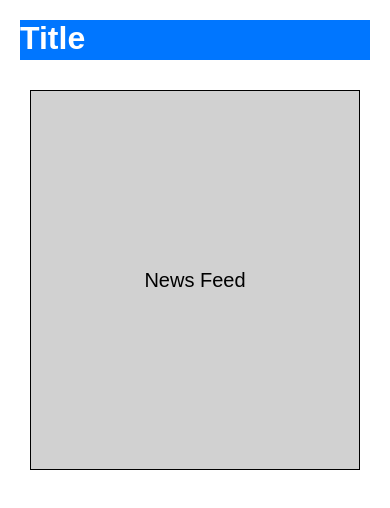
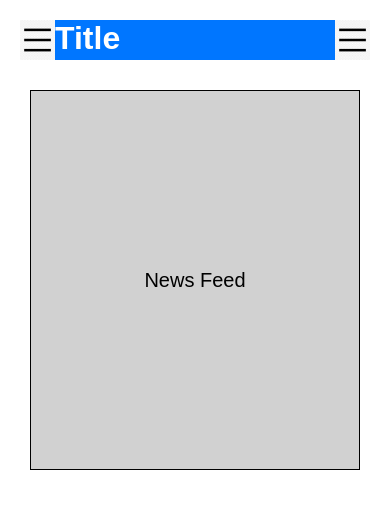
Before and after one commit to olegleptso/Responsive, a plain HTML site: page index.html in a window 390 px wide. Drawn offline with Linux system fonts and the light colour scheme.

Commit message:
gamburgers

```diff
--- a/index.html
+++ b/index.html
@@ -9,7 +9,15 @@
 </head>
 <body>
 	<div class="nav">
-		<h1>Title</h1>
+		<div class="gamburgerleft">
+			<img src="gamburger.jpg">
+		</div>
+		<div class="title">
+			<h1>Title</h1>
+		</div>
+		<div class="gamburgerright">
+			<img src="gamburger.jpg">
+		</div>
 	</div>
 	<div class="main">
 		<div class="leftside">
--- a/style.css
+++ b/style.css
@@ -6,12 +6,32 @@
 }
 
 .nav {
+	display: flex;
 	margin: 20px;
 	height: 40px;
 	background-color: #0076ff;
 	color:white;
 	font-family: sans-serif;
 }
+
+.title {
+	width: 80%;
+}
+
+img {
+	width: 100%;
+	height: 40px;
+}
+.gamburgerleft {
+	display: none;
+	width: 10%;
+
+}
+.gamburgerright {
+	display: none;
+	width: 10%;
+}
+
 
 .main {
 	margin: 20px;
@@ -58,6 +78,9 @@
 
 
 @media (max-width: 768px) {
+	.gamburgerleft{
+		display: block;
+	}
 	.menu{
 		display: block;
 	}
@@ -75,6 +98,10 @@
 
 @media (max-width: 430px) {
 
+	.gamburgerright {
+		display: block;
+	}
+
 	.rightside {
 		display: none;
 	}
```
Also changed, not shown: gamburger.jpg (added).
